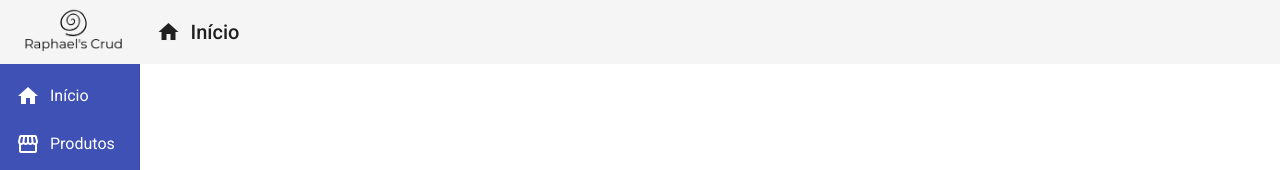
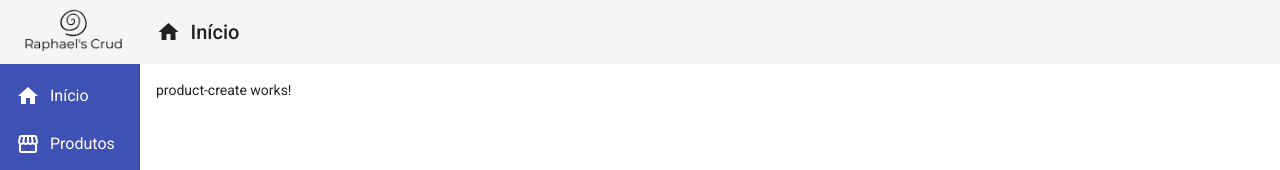
Before and after one commit to raphaelmalinski/angular-crud, an Angular app in the folder frontend/: page /products/create in a window 1280 px wide. Before the commit this address led to /. Shown: the top 170 px of the page. Built offline with nearby package versions, Linux system fonts and the light colour scheme.

Commit message:
Creates product-create component and your route

```diff
--- a/frontend/src/app/app.module.ts
+++ b/frontend/src/app/app.module.ts
@@ -15,6 +15,7 @@
 import { MatListModule } from '@angular/material/list';
 import { HomeComponent } from './views/home/home.component';
 import { ProductCrudComponent } from './views/product-crud/product-crud.component';
+import { ProductCreateComponent } from './components/product/product-create/product-create.component';
 
 @NgModule({
   declarations: [
@@ -24,6 +25,7 @@
     NavComponent,
     HomeComponent,
     ProductCrudComponent,
+    ProductCreateComponent,
   ],
   imports: [
     BrowserModule,
--- /dev/null
+++ b/frontend/src/app/components/product/product-create/product-create.component.html
@@ -0,0 +1 @@
+<p>product-create works!</p>
--- /dev/null
+++ b/frontend/src/app/components/product/product-create/product-create.component.ts
@@ -0,0 +1,15 @@
+import { Component, OnInit } from '@angular/core';
+
+@Component({
+  selector: 'app-product-create',
+  templateUrl: './product-create.component.html',
+  styleUrls: ['./product-create.component.css']
+})
+export class ProductCreateComponent implements OnInit {
+
+  constructor() { }
+
+  ngOnInit(): void {
+  }
+
+}
```
Also changed, not shown: frontend/src/app/app-routing.module.ts (+6 -2 lines), frontend/src/app/components/product/product-create/product-create.component.css (added).
